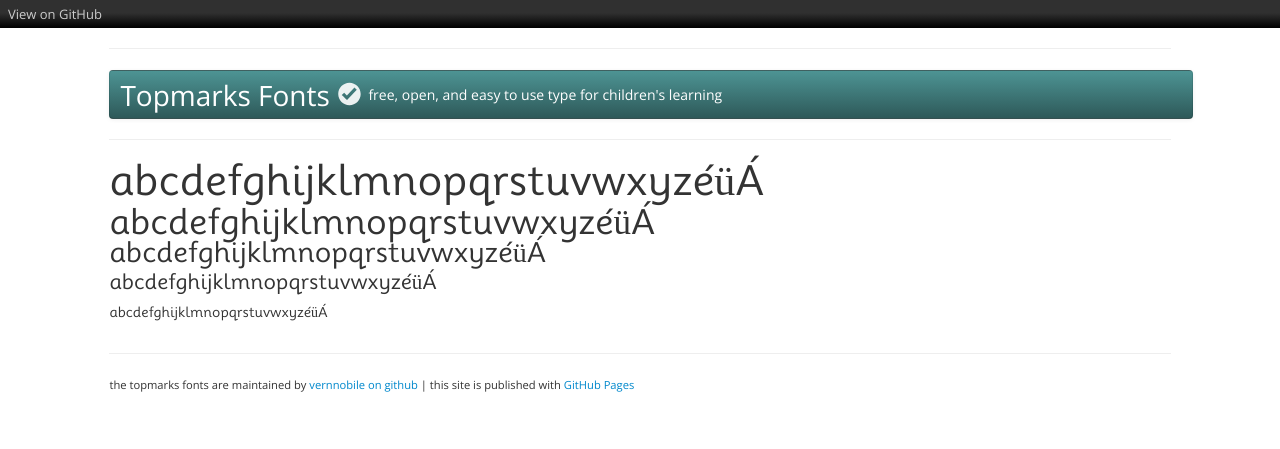
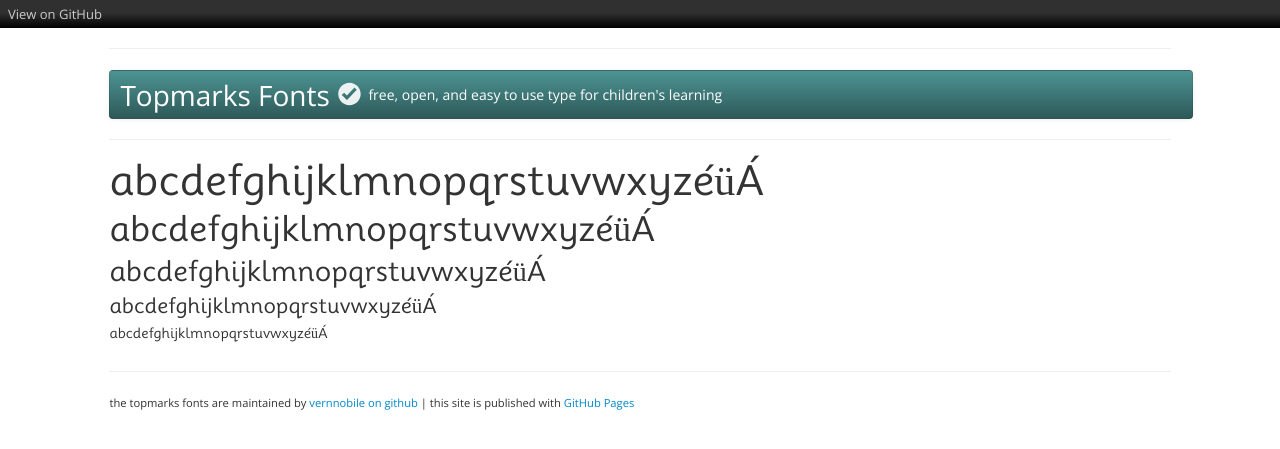
Before and after one commit to vernnobile/topmarks, a Jekyll site: the page built from testing.html, in a window 1280 px wide. Shown: the top 449 px of the page. Built offline with Jekyll 4.4.1, drawn with Linux system fonts in a browser that asks for light colours.

Commit message:
Update test.html

```diff
--- a/_includes/test.html
+++ b/_includes/test.html
@@ -4,16 +4,16 @@
 <p style="font-family:'topmarksbook'; font-size:3em; line-height:1em;">
 abcdefghijklmnopqrstuvwxyzéüÁ
 </p>
-<p style="font-family:'topmarksbook'; font-size:2.5em;">
+<p style="font-family:'topmarksbook'; font-size:2.5em;line-height:1em;">
 abcdefghijklmnopqrstuvwxyzéüÁ
 </p>
-<p style="font-family:'topmarksbook'; font-size:2em;">
+<p style="font-family:'topmarksbook'; font-size:2em;line-height:1em;">
 abcdefghijklmnopqrstuvwxyzéüÁ
 </p>
-<p style="font-family:'topmarksbook'; font-size:1.5em;">
+<p style="font-family:'topmarksbook'; font-size:1.5em;line-height:1em;">
 abcdefghijklmnopqrstuvwxyzéüÁ
 </p>
-<p style="font-family:'topmarksbook'; font-size:1em;">
+<p style="font-family:'topmarksbook'; font-size:1em;line-height:1em;">
 abcdefghijklmnopqrstuvwxyzéüÁ
 </p>
 </div>
```
